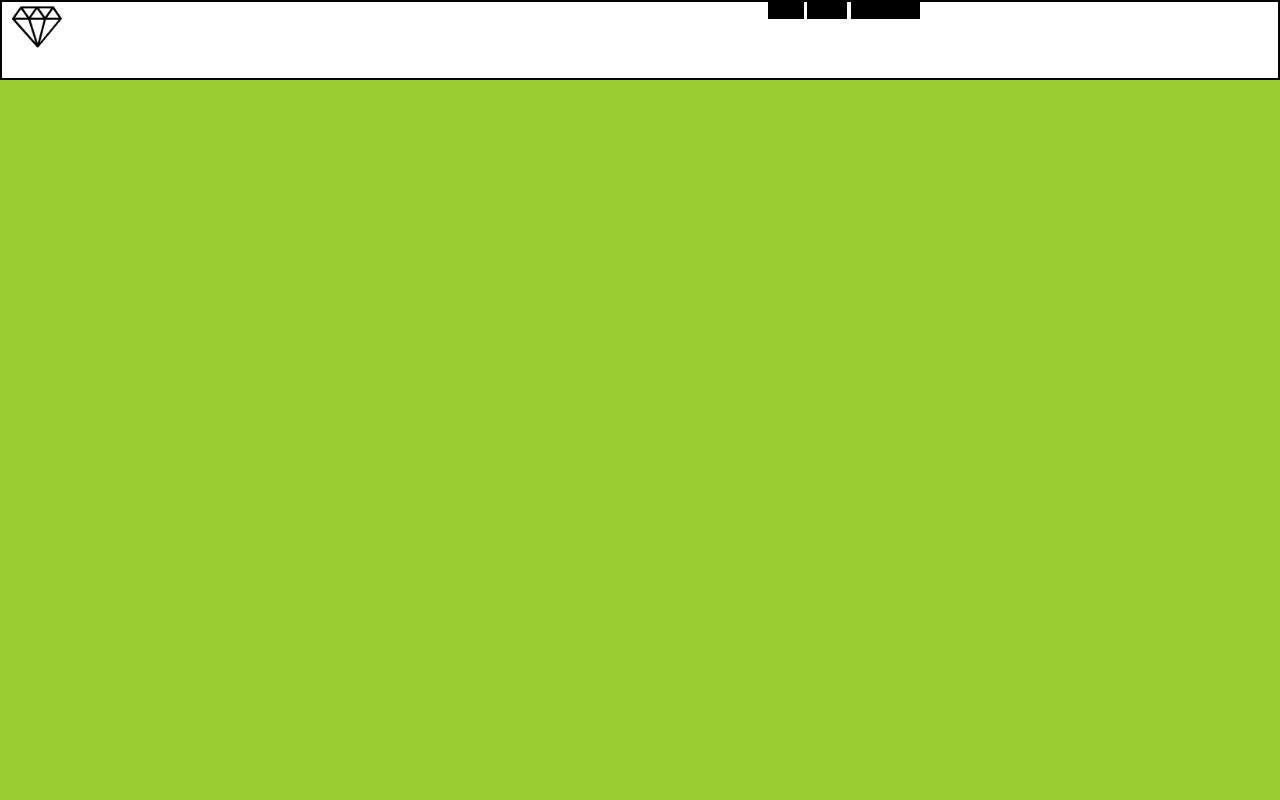
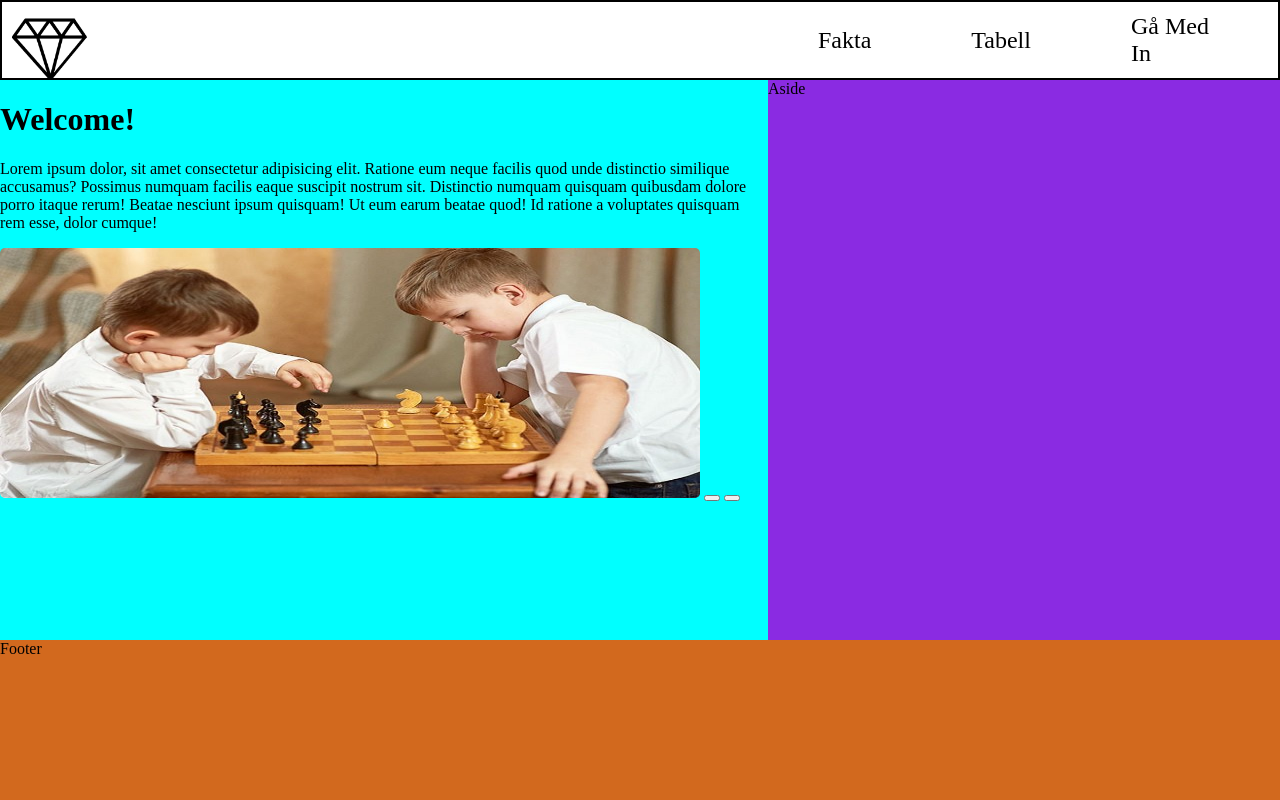
Before and after one commit to Adel0726/Lister-av-tabeller, a plain HTML site: page index.html in a window 1280 px wide. Drawn offline with Linux system fonts and the light colour scheme.

Commit message:
fixa nav

```diff
--- /dev/null
+++ b/Fakta.css
@@ -0,0 +1,50 @@
+body {
+    margin: 0;
+}
+.grid-container{
+    background-color: yellowgreen;
+    height: 100vh;
+    display: grid;
+    grid-template-columns: repeat(10,10vw);
+    grid-template-rows: repeat(10, 10vh);
+
+    grid-template-areas:
+    "home home home home home home link-items link-items link-items link-items"
+    ;
+}
+nav {
+    background-color: #ffffff;
+    align-items: center;
+    border-bottom: 2px solid black;
+    border-top: 2px solid black;
+}
+.home {
+    grid-area: home;
+    border-left: 2px solid black;
+}
+.bild_1 {
+    width: 75px;
+    margin-left: 10px;
+    margin-top: 10px;
+}
+
+.link_items {
+    grid-area: link-items;
+    border-right: 2px solid black;
+    display: flex;
+    justify-content: center;
+    align-items: center;
+}
+
+
+.link {
+    text-decoration: none;
+    color: black;
+    font-size: 1.5em;
+    padding: 100% 50px;
+    transition: 0.3s ease;
+}
+
+.link:hover {
+font-size: 1.9em;
+}
--- a/Index.css
+++ b/Index.css
@@ -1,48 +1,79 @@
 body {
     margin: 0;
 }
-.container{
-    background-color: yellowgreen;
+.grid-container{
+    background-color:darkolivegreen ;
     height: 100vh;
     display: grid;
     grid-template-columns: repeat(10,10vw);
     grid-template-rows: repeat(10, 10vh);
 
     grid-template-areas:
-    "home home home home home home link-items link-items link-items link-items";
+    "home home home home home home link-items link-items link-items link-items"
+    "main main main main main main aside aside aside aside"
+    "main main main main main main aside aside aside aside"
+    "main main main main main main aside aside aside aside"
+    "main main main main main main aside aside aside aside"
+    "main main main main main main aside aside aside aside"
+    "main main main main main main aside aside aside aside"
+    "main main main main main main aside aside aside aside"
+    "footer footer footer footer footer footer footer footer footer footer"
+    "footer footer footer footer footer footer footer footer footer footer";
 }
 nav {
-    grid-area: navbar;
     background-color: #ffffff;
     align-items: center;
-    justify-items:flex-start;
     border-bottom: 2px solid black;
     border-top: 2px solid black;
+}
+.home {
+    grid-area: home;
+    border-left: 2px solid black;
+}
+.bild_1 {
+    width: 75px;
+    margin-left: 10px;
+    margin-top: 10px;
 }
 
 .link_items {
     grid-area: link-items;
     border-right: 2px solid black;
+    display: flex;
+    justify-content: center;
+    align-items: center;
 }
 
-.home {
-    grid-area: home;
-    border-left: 2px solid black;
+
+.link {
+    text-decoration: none;
+    color: black;
+    font-size: 1.5em;
+    padding: 100% 50px;
+    transition: 0.3s ease;
 }
 
-img {
-    width: 50px;
-    margin-left: 10px;
+.link:hover {
+font-size: 1.9em;
 }
 
-.link {
-    background-color: black;
-
+main {
+    grid-area: main;
+    background-color: aqua;
 }
 
-a.link {
-    margin: 0;
-    color: black;
-    text-decoration: none;
-    transition: 250ms;
+.bild_chess {
+ width: 700px;
+ height: 250px;
+ border-radius: 5px;
 }
+
+aside{
+    grid-area: aside;
+    background-color: blueviolet;
+}
+
+footer {
+    grid-area: footer;
+    background-color: chocolate;
+}
--- /dev/null
+++ b/Signup.css
@@ -0,0 +1,50 @@
+body {
+    margin: 0;
+}
+.grid-container{
+    background-color:darkcyan;
+    height: 100vh;
+    display: grid;
+    grid-template-columns: repeat(10,10vw);
+    grid-template-rows: repeat(10, 10vh);
+
+    grid-template-areas:
+    "home home home home home home link-items link-items link-items link-items"
+    ;
+}
+nav {
+    background-color: #ffffff;
+    align-items: center;
+    border-bottom: 2px solid black;
+    border-top: 2px solid black;
+}
+.home {
+    grid-area: home;
+    border-left: 2px solid black;
+}
+.bild_1 {
+    width: 75px;
+    margin-left: 10px;
+    margin-top: 10px;
+}
+
+.link_items {
+    grid-area: link-items;
+    border-right: 2px solid black;
+    display: flex;
+    justify-content: center;
+    align-items: center;
+}
+
+
+.link {
+    text-decoration: none;
+    color: black;
+    font-size: 1.5em;
+    padding: 100% 50px;
+    transition: 0.3s ease;
+}
+
+.link:hover {
+font-size: 1.9em;
+}
--- /dev/null
+++ b/Tabell.css
@@ -0,0 +1,50 @@
+body {
+    margin: 0;
+}
+.grid-container{
+    background-color:coral;
+    height: 100vh;
+    display: grid;
+    grid-template-columns: repeat(10,10vw);
+    grid-template-rows: repeat(10, 10vh);
+
+    grid-template-areas:
+    "home home home home home home link-items link-items link-items link-items"
+    ;
+}
+nav {
+    background-color: #ffffff;
+    align-items: center;
+    border-bottom: 2px solid black;
+    border-top: 2px solid black;
+}
+.home {
+    grid-area: home;
+    border-left: 2px solid black;
+}
+.bild_1 {
+    width: 75px;
+    margin-left: 10px;
+    margin-top: 10px;
+}
+
+.link_items {
+    grid-area: link-items;
+    border-right: 2px solid black;
+    display: flex;
+    justify-content: center;
+    align-items: center;
+}
+
+
+.link {
+    text-decoration: none;
+    color: black;
+    font-size: 1.5em;
+    padding: 100% 50px;
+    transition: 0.3s ease;
+}
+
+.link:hover {
+font-size: 1.9em;
+}
--- a/index.html
+++ b/index.html
@@ -7,13 +7,22 @@
     <link rel="stylesheet" href="Index.css">
 </head>
 <body>
-    <div class="container">
-            <nav class="home"><a class="logo" href="index.html"><img src="Diamond.png" alt="Diamond"> </a></nav>
+    <div class="grid-container">
+            <nav class="home"><a class="logo" href="index.html"><img class="bild_1" src="Diamond.png" alt="Diamond"> </a></nav>
             <nav class="link_items">
                 <a class="link" href="Fakta.html">Fakta</a>
                 <a class="link" href="Tabell.html">Tabell</a>
                 <a  class="link" href="Signup.html">Gå Med In</a>
             </nav>
+            <main>
+                <h1>Welcome!</h1>
+                <p>Lorem ipsum dolor, sit amet consectetur adipisicing elit. Ratione eum neque facilis quod unde distinctio similique accusamus? Possimus numquam facilis eaque suscipit nostrum sit. Distinctio numquam quisquam quibusdam dolore porro itaque rerum! Beatae nesciunt ipsum quisquam! Ut eum earum beatae quod! Id ratione a voluptates quisquam rem esse, dolor cumque!</p>
+                <img  class="bild_chess" src="chess.jpg" alt="chess">
+                <button class="button"></button>
+                <button class="button"></button>
+            </main>
+            <aside>Aside</aside>
+            <footer>Footer</footer>
     </div>
 </body>
 </html>
```
Also changed, not shown: Fakta.html (+18 -0 lines), Signup.html (+18 -0 lines), Tabell.html (+18 -0 lines), Sigup.html (deleted), chess.jpg (added).
